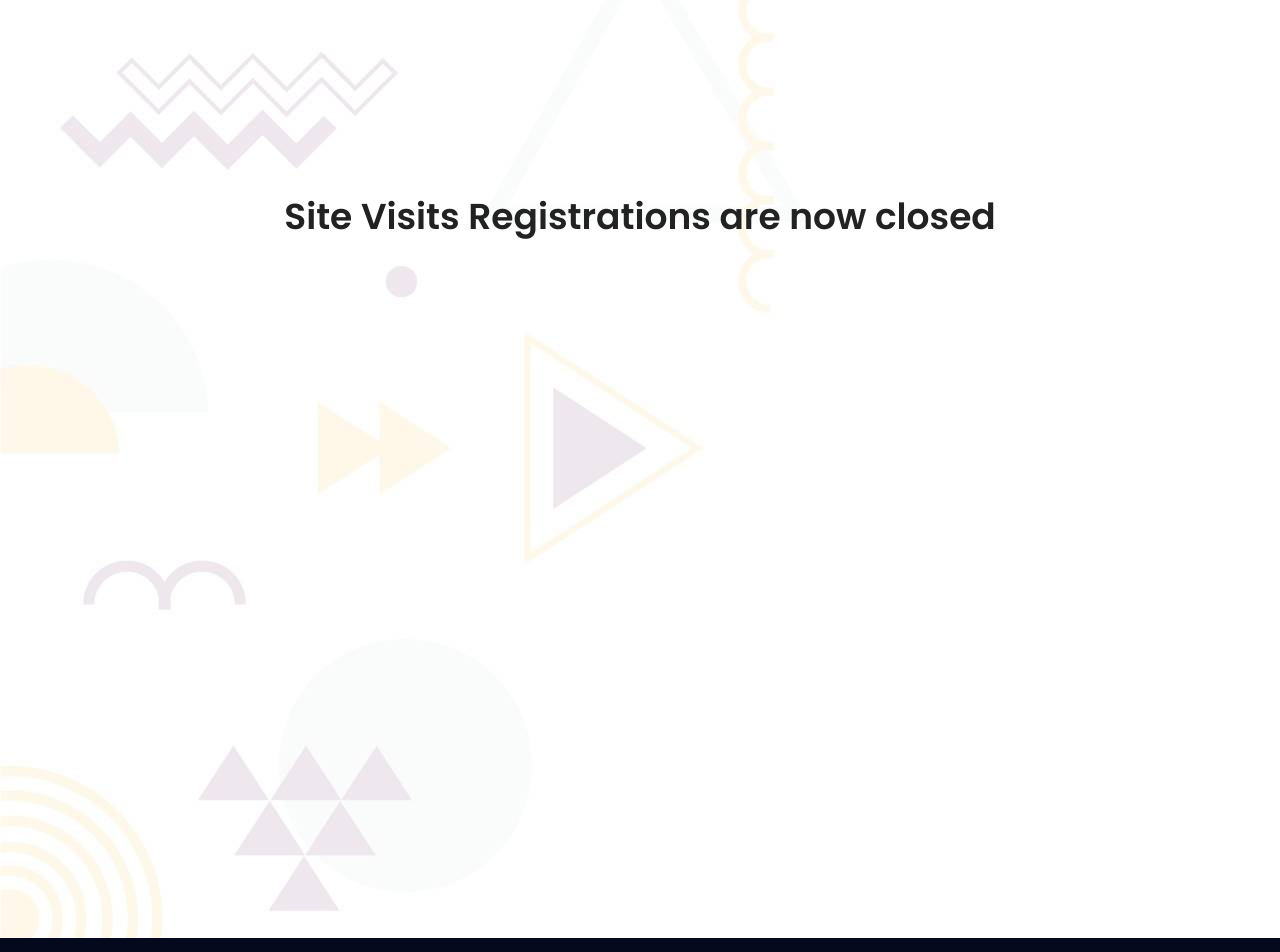
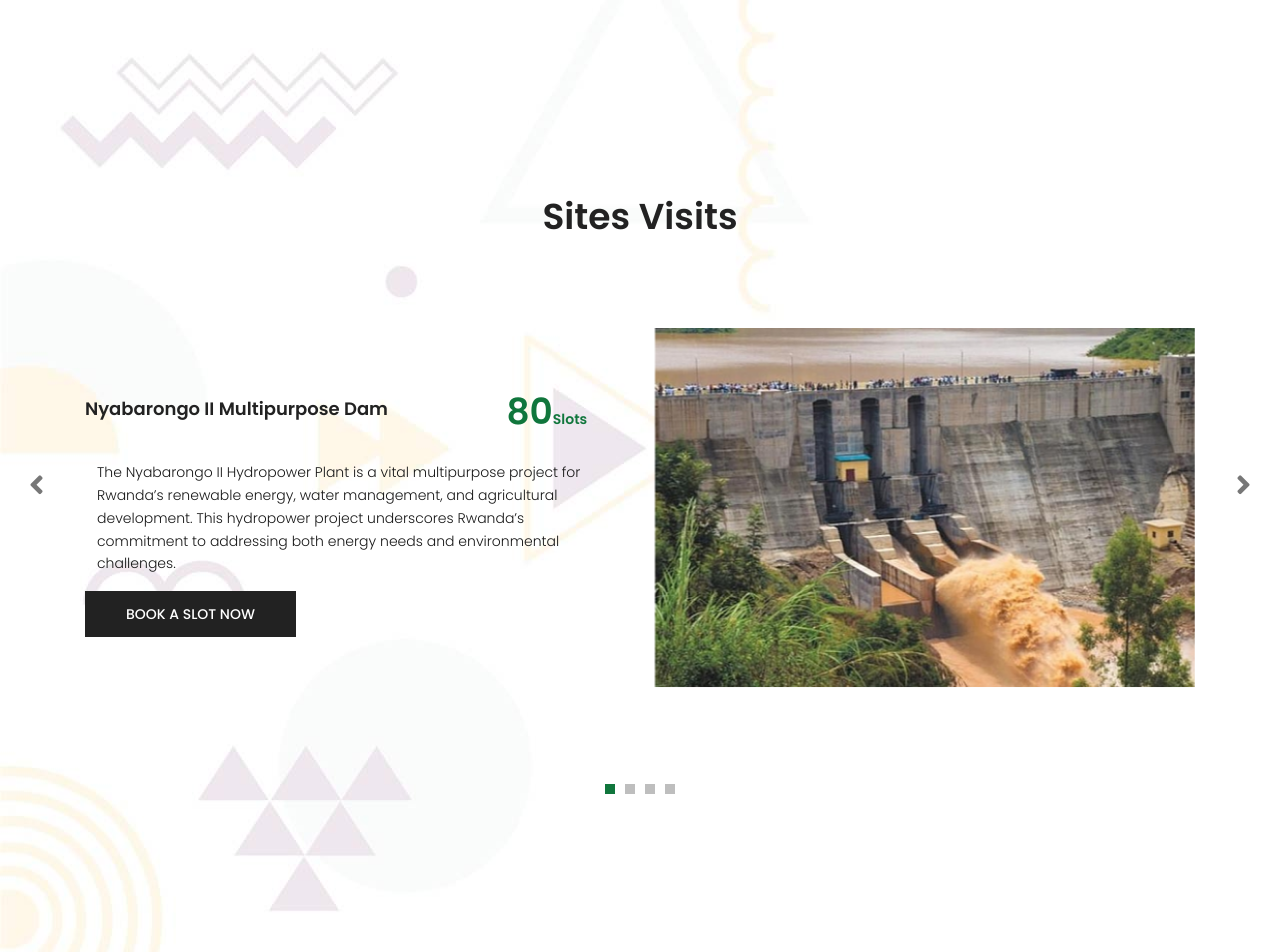
Before and after one commit to events-factory/mim-africa, a PHP site: page /trip/field.php in a window 1280 px wide. Shown: the top 952 px of the page. Run offline with PHP 8.4, Linux system fonts and the light colour scheme; some libraries are stand-ins or nearby versions.

Commit message:
site visits

```diff
--- a/trip/field.php
+++ b/trip/field.php
@@ -211,29 +211,29 @@ function showCustomAlert(message) {
       </div> -->
       <div class="row d-flex justify-content-center pb-40">
         <div class="col-md-8 pb-40 header-text" style="padding-top: 35px !important">
-          <h1 class="text-center pb-10">Site Visits Registrations are now closed</h1>
+          <h1 class="text-center pb-10">Sites Visits</h1>
         </div>
       </div>
       <div class="active-model-carusel">
-        <div class="row align-items-center single-model item">
+        <!-- <div class="row align-items-center single-model item">
           <div class="col-lg-6 model-left">
             <div class="title justify-content-between d-flex">
               <h4 class="mt-20"></h4>
-              <!-- <h2>30<span>Slots</span></h2> -->
+              <h2>30<span>Slots</span></h2>
             </div>
-            <!-- <p>
+            <p>
             Located 40 kilometers south of Kigali, the new Bugesera International Airport is scheduled for completion by late 2026, with an estimated cost of $2 billion. The airport will feature a 130,000-square-meter main terminal building designed to handle 8 million passengers annually, with future expansions expected to accommodate more than 14 million. Additionally, the airport will include a cargo terminal with the capacity to process 150,000 tons of cargo per year. This development is set to position Rwanda as a significant aviation hub in Africa, contributing to both national and regional economic growth.
 
             </p>
             <button class="text-uppercase primary-btn" onclick="pickchoice('Bugesera International Airport (Limited Slots)', 41)" href="#home">Book a Slot Now</button>
-           -->
+
           </div>
-          <!-- <div class="col-lg-6 model-right">
+          <div class="col-lg-6 model-right">
             <img class="img-fluid field-img" src="img/bugesera.png" alt="">
-          </div> -->
-        </div>
+          </div>
+        </div>     -->
 
-        <!-- <div class="row align-items-center single-model item">
+        <div class="row align-items-center single-model item">
           <div class="col-lg-6 model-left">
             <div class="title justify-content-between d-flex">
               <h4 class="mt-20">Nyabarongo II Multipurpose Dam</h4>
@@ -295,23 +295,23 @@ function showCustomAlert(message) {
           <div class="col-lg-6 model-right">
             <img class="img-fluid field-img" src="img/gaseke.jpg" alt="">
           </div>
-        </div> -->
+        </div>
       </div>
     </div>
   </section>
-  <!-- <section class="banner-area relative" id="home"> -->
-    <!-- <div class="overlay overlay-bg"></div> -->
-    <!-- <div class="container">
+  <section class="banner-area relative" id="home">
+    <div class="overlay overlay-bg"></div>
+    <div class="container">
       <div class="row fullscreen d-flex align-items-center justify-content-center">
-        <div class="col-lg-12 col-md-12 header-right"> -->
-          <!-- <h4 class="text-white pb-30">Book Your Spot Today! The Trip is from 8.30am</h4> -->
-          <!-- <form class="form" role="form" autocomplete="off" method="POST" action="" name="insert"> -->
-            <!-- <div class="form-group row">
+        <div class="col-lg-12 col-md-12 header-right">
+          <h4 class="text-white pb-30">Book Your Spot Today! The Trip is from 8.30am</h4>
+          <form class="form" role="form" autocomplete="off" method="POST" action="" name="insert">
+             <div class="form-group row">
               <div class="col-md-12 wrap-left">
                 <div class="" id="default-select">
                   <select class="form-control" name="trip" required id="select-element-trip">
                     <option value="" disabled selected hidden>Field Visit Location</option>
-                    <option value="Bugesera International Airport (Limited Slots)">Bugesera International Airport (Limited Slots)</option>
+                    <!-- <option value="Bugesera International Airport (Limited Slots)">Bugesera International Airport (Limited Slots)</option> -->
                     <option value="Nyabarongo II Multipurpose Dam">Nyabarongo II Multipurpose Dam</option>
                     <option value="Norrsken House Kigali">Norrsken House Kigali</option>
                     <option value="Amahoro Stadium">Amahoro Stadium</option>
@@ -319,11 +319,11 @@ function showCustomAlert(message) {
                   </select>
                 </div>
               </div>
-            </div> -->
-            <!-- <div class="from-group">
-              <input class="form-control txt-field" type="email" id="email-filter" name="email" placeholder="Email address" required> -->
+            </div>
+            <div class="from-group">
+              <input class="form-control txt-field" type="email" id="email-filter" name="email" placeholder="Email address" required>
               <!-- <button id="email-filter-exist" class="btn btn-default btn-lg btn-block text-center text-uppercase">Verify</button> -->
-              <!-- <div class="" id="rest-of-form">
+              <div class="" id="rest-of-form">
                   <input class="form-control txt-field" type="text" id="fullname" name="name" placeholder="Your name" required>
                   <input class="form-control txt-field" type="tel" id="phone_number" name="phone_number" placeholder="Phone number(Include Country Code)">
                   <input class="form-control txt-field" type="text" id="hotle" name="hotel" placeholder="Hotel(Where are you staying?)" required>
@@ -334,7 +334,7 @@ function showCustomAlert(message) {
                       <input type="submit" class="btn btn-default btn-lg btn-block text-center text-uppercase"  value="Confirm Booking" name="submit">
                     </div>
                   </div>
-              </div> -->
+              </div>
             </div>
           </form>
         </div>
```
